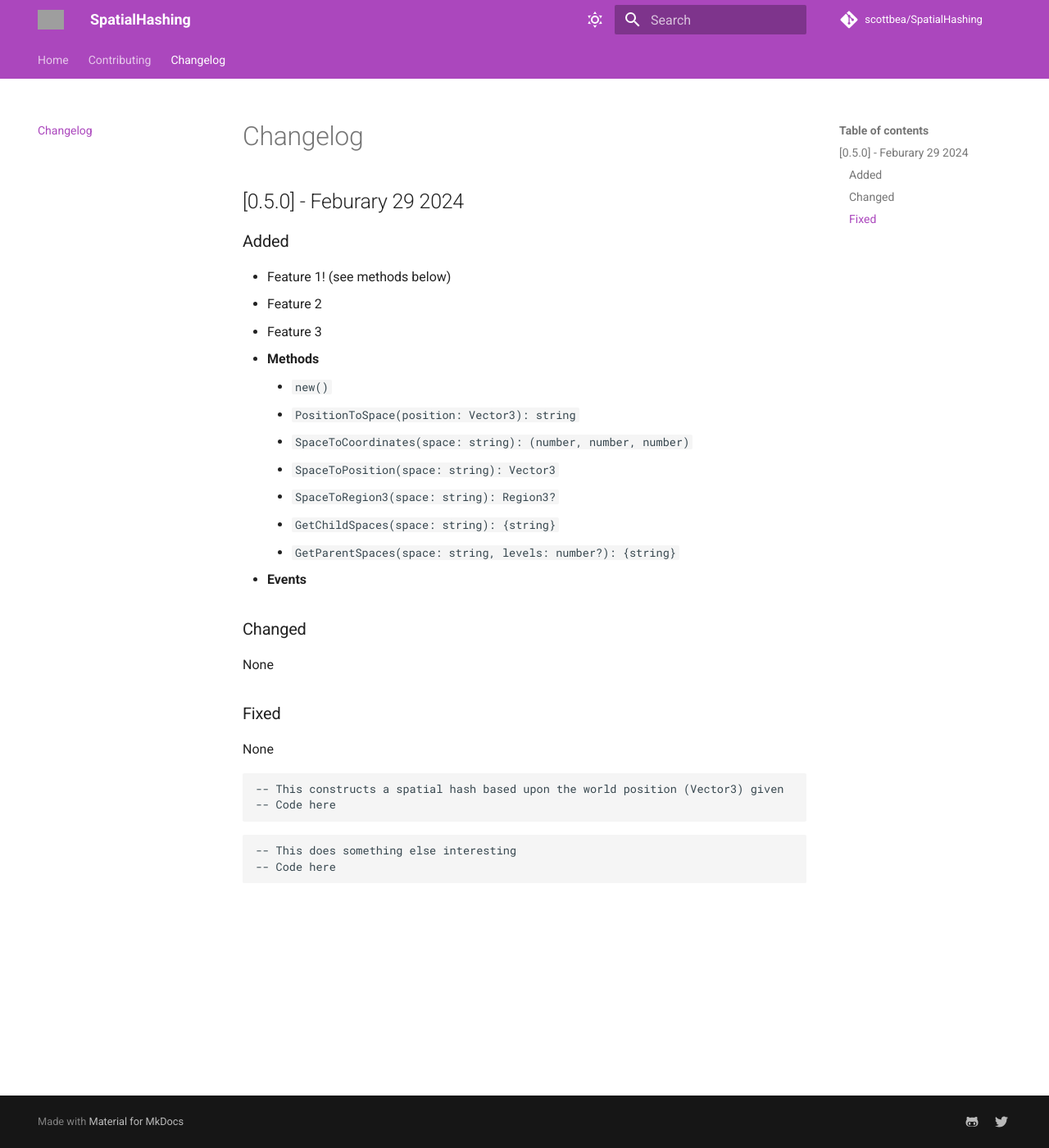
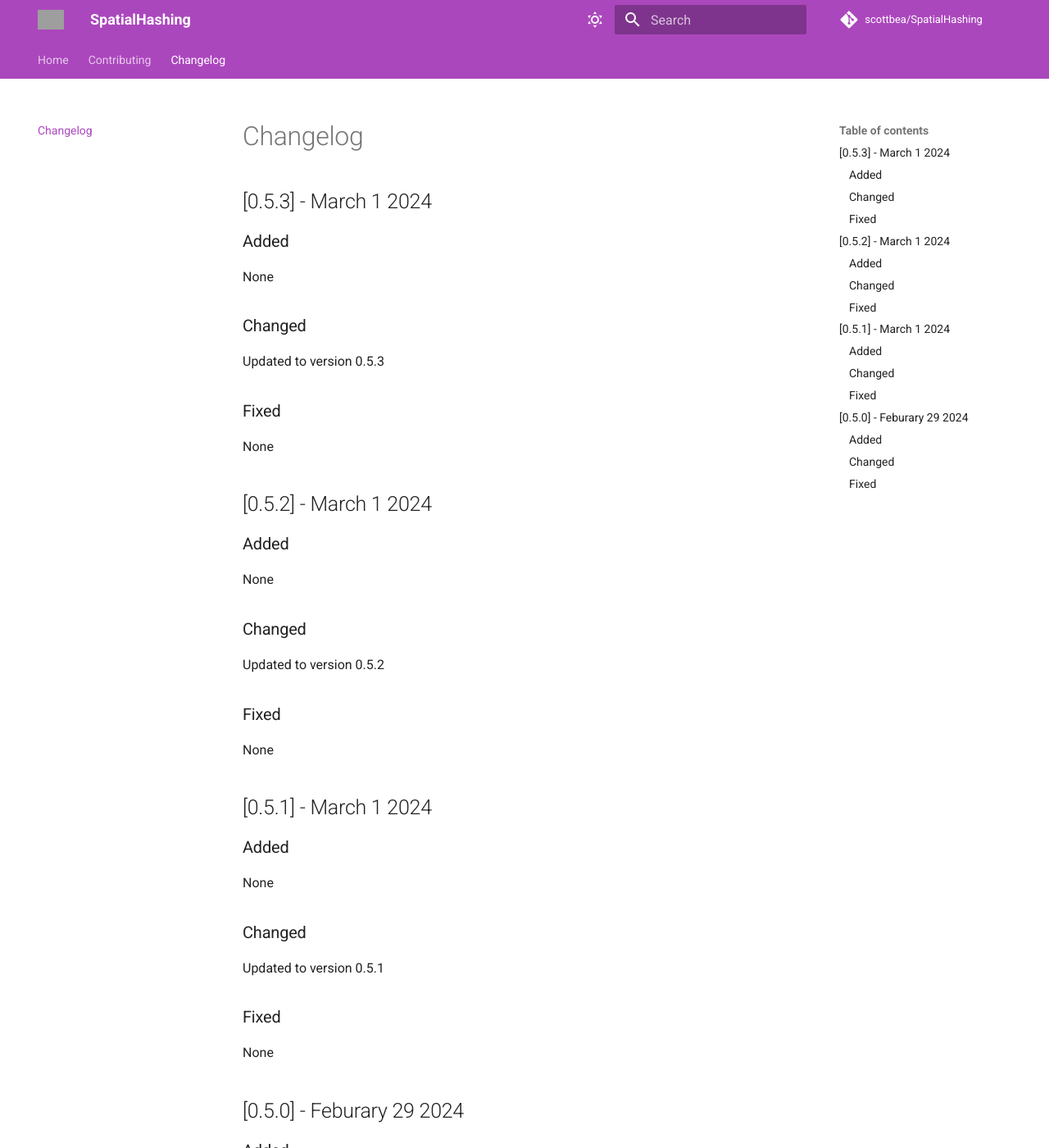
Before and after one commit to scottbea/SpatialHashing, an MkDocs documentation site: the page built from docs/changelog.md, in a window 1280 px wide and 1400 px high. Shown: the whole window at 82% size. Built offline with MkDocs 1.6.1 and Material for MkDocs 9.7.7, drawn with Linux system fonts in a browser that asks for light colours; comment, search, counter and statistics services are not loaded; grey boxes are pictures that could not be loaded.

Commit message:
Bumping version to fix CICD

```diff
--- a/docs/changelog.md
+++ b/docs/changelog.md
@@ -1,3 +1,39 @@
+## [0.5.3] - March 1 2024
+### Added
+None
+
+### Changed
+Updated to version 0.5.3
+
+### Fixed
+None
+
+
+
+## [0.5.2] - March 1 2024
+### Added
+None
+
+### Changed
+Updated to version 0.5.2
+
+### Fixed
+None
+
+
+
+## [0.5.1] - March 1 2024
+### Added
+None
+
+### Changed
+Updated to version 0.5.1
+
+### Fixed
+None
+
+
+
 ## [0.5.0] - Feburary 29 2024
 ### Added
 - Feature 1! (see methods below)
```
Also changed, not shown: 1 other file.
